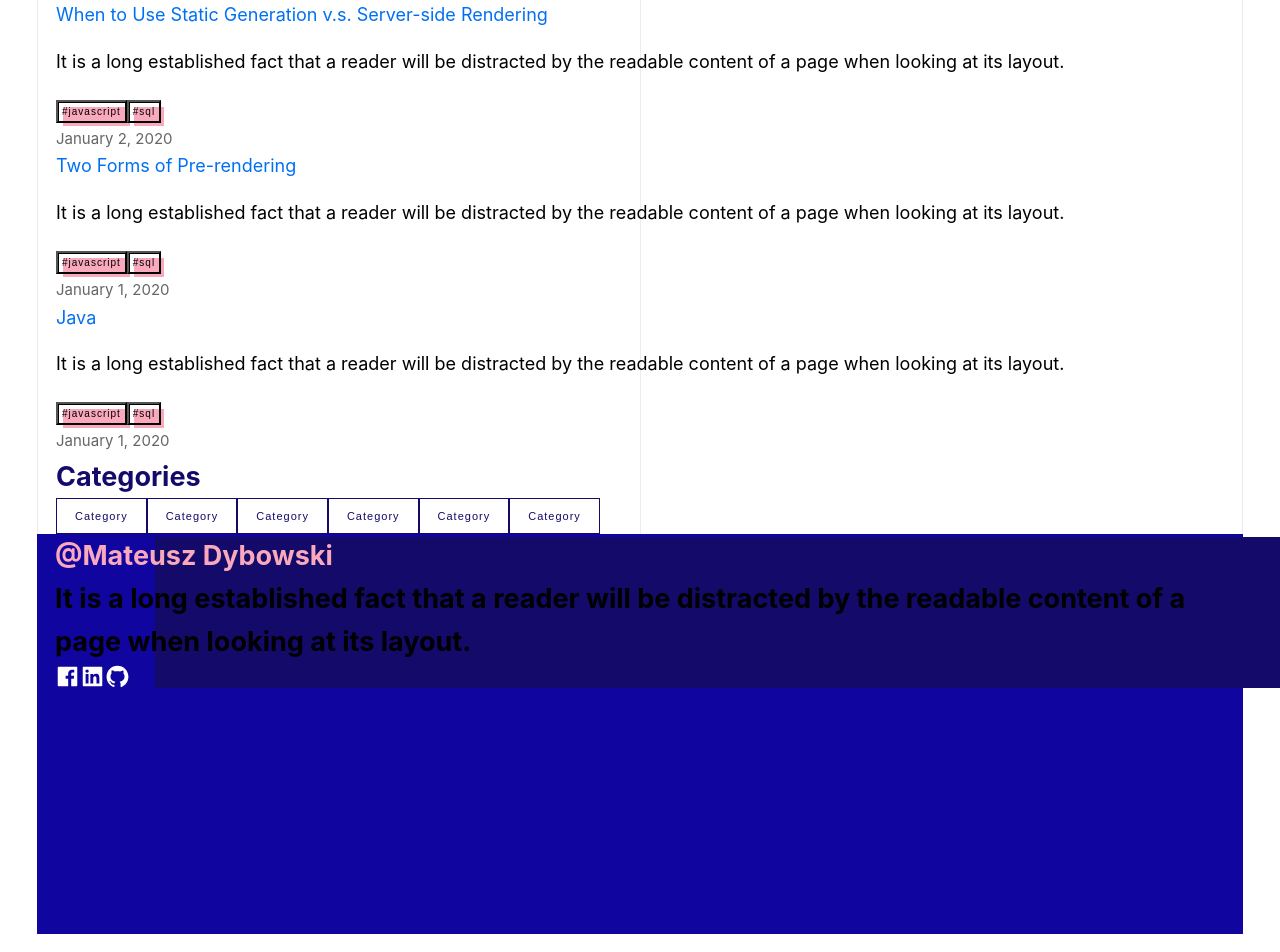
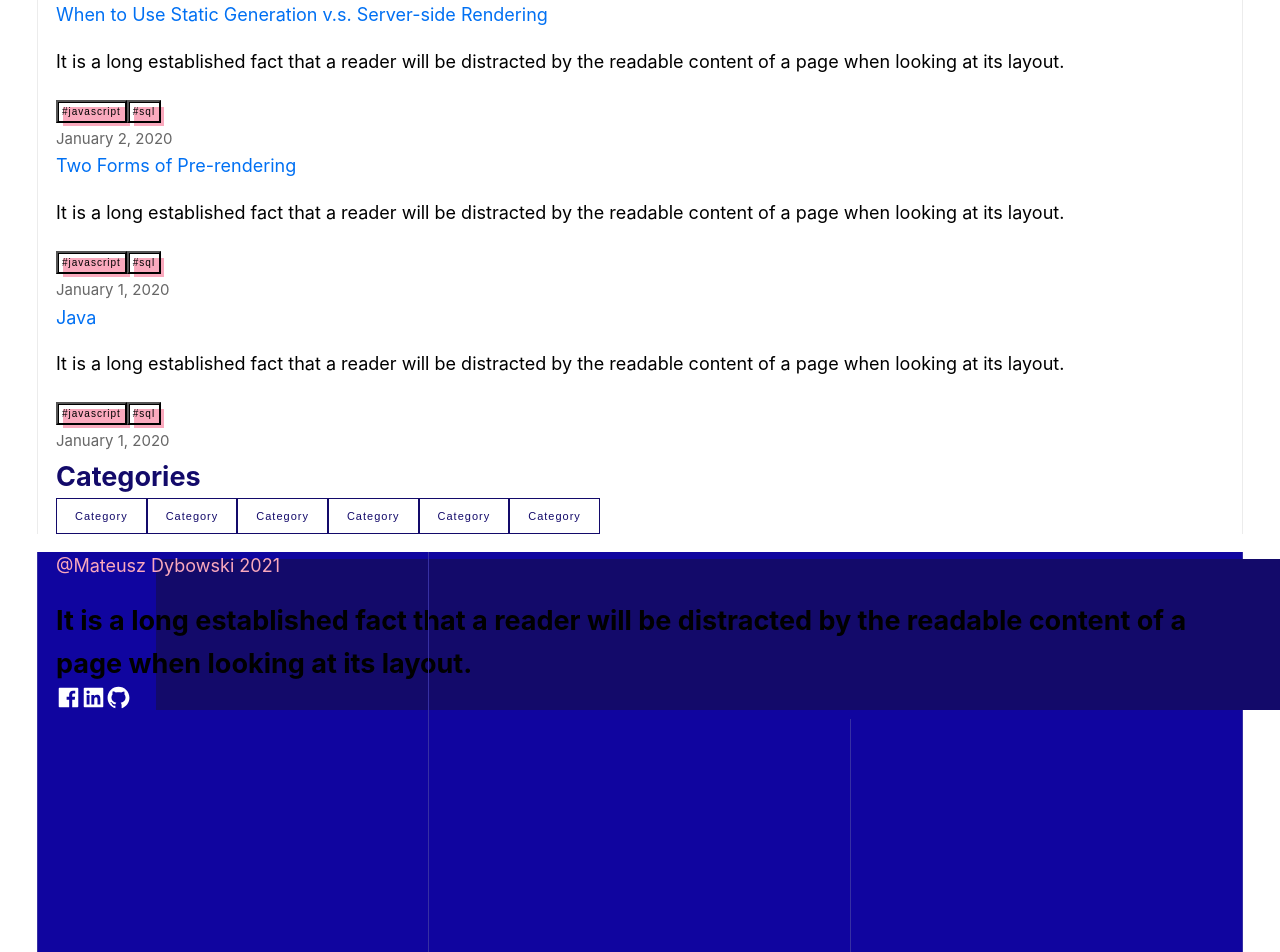
Before and after one commit to DybekK/blog, a Next.js app: page / in a window 1280 px wide. Shown: the part 842-1794 px from the top of the page. Built offline with nearby package versions, Linux system fonts and the light colour scheme.

Commit message:
added footer responsive

```diff
--- a/components/footer/footer.js
+++ b/components/footer/footer.js
@@ -1,14 +1,17 @@
 import layoutStyles from "../layout.module.css";
+import frontStyles from "../front/front.module.css";
 import classNames from "classnames";
 import {AiFillFacebook, AiFillLinkedin, AiFillGithub} from 'react-icons/ai'
 
 export function Footer() {
     return (
-        <div className={classNames(layoutStyles.footer, layoutStyles.container, "flex justify-center items-center")}>
+        <div className={classNames(layoutStyles.footer, layoutStyles.container,  frontStyles.frontBorder, "flex justify-center items-center")}>
             <div className="w-3/4 md:w-1/2">
-                <h2 style={{color: '#faa9bd'}} className="font-bold sm:text-sm text-right">@Mateusz Dybowski</h2>
-                <h2 className="textBorder-short text-sm sm:text-2xl md:text-3xl font-bold text-white lg:text-2xl">It is a long established fact that a reader will be distracted by the readable content of a page when looking at its layout.</h2>
-                <div className="flex mt-5">
+                <p data-aos="fade-left" style={{color: '#faa9bd'}} className="font-bold text-sm relative z-10 mb-2 text-right">@Mateusz Dybowski 2021</p>
+                <div className="textBorder-short">
+                    <h2 data-aos="fade-left" className="text-sm sm:text-2xl font-bold text-white z-10 relative">It is a long established fact that a reader will be distracted by the readable content of a page when looking at its layout.</h2>
+                </div>
+                <div data-aos="fade-left" className="flex mt-5 z-10 relative">
                     <AiFillFacebook size="25" color="white" />
                     <AiFillLinkedin size="25" className="mx-2"  color="white" />
                     <AiFillGithub size="25" color="white" />
--- a/components/front/front.module.css
+++ b/components/front/front.module.css
@@ -15,10 +15,23 @@
 .frontBorder:before {
     content: "";
     position: absolute;
-    height: 100vh;
+    height: 100%;
     width: 1px;
     border-left: 1px solid rgb(55, 48, 163);
     left: 0;
+    right: 35%;
+    z-index: 1;
+    margin-left: auto;
+    margin-right: auto;
+}
+
+.frontBorder:after {
+    content: "";
+    position: absolute;
+    height: 100%;
+    width: 1px;
+    border-left: 1px solid rgb(55, 48, 163);
+    left: 35%;
     right: 0;
     z-index: 1;
     margin-left: auto;
--- a/components/layout.module.css
+++ b/components/layout.module.css
@@ -21,18 +21,6 @@
   position: relative;
 }
 
-.mainBorder:before {
-  content: "";
-  position: absolute;
-  width: 1px;
-  height: 100%;
-  border-right: 1px solid rgb(236, 236, 236);
-  left: 0;
-  right: 0;
-  margin-left: auto;
-  margin-right: auto;
-}
-
 @media only screen and (max-width: 768px) {
   .mainBorder:before {
     content: none;
--- a/pages/_app.js
+++ b/pages/_app.js
@@ -6,7 +6,9 @@ import "aos/dist/aos.css";
 
 export default function App({ Component, pageProps }) {
   useEffect(() => {
-    AOS.init();
+    AOS.init({
+      once: true
+    });
     // AOS.refresh();
   }, []);
 
```
